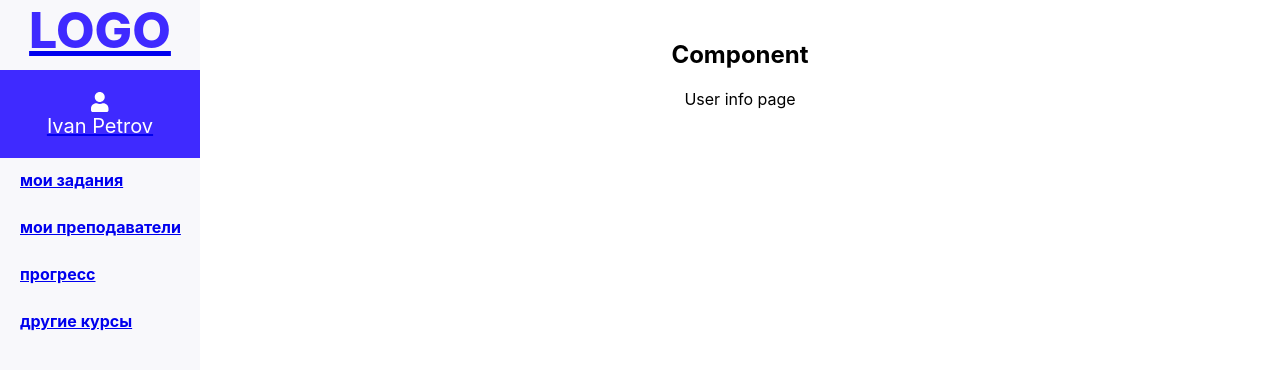
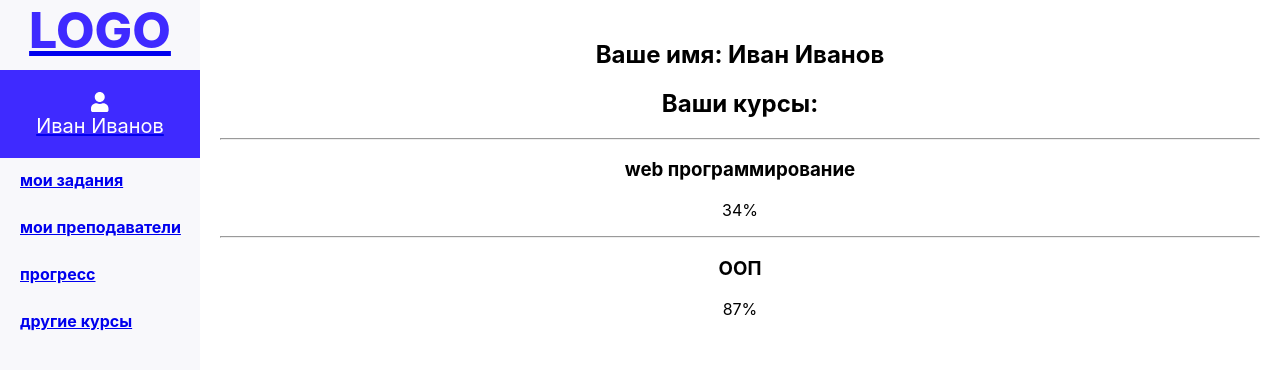
Before and after one commit to Prokshin/EduProjectStudent, a React (Create React App) app: page /user in a window 1280 px wide. Shown: the top 370 px of the page. Built offline with nearby package versions, Linux system fonts and the light colour scheme.

Commit message:
rename courses page to all-courses, add temp service, edit user info

```diff
--- a/src/component/content/content.js
+++ b/src/component/content/content.js
@@ -4,7 +4,7 @@ import TasksPage from "../../pages/tasks";
 import UserInfo from '../../pages/user-info'
 import TeacherPage from '../../pages/teachers'
 import HomePage from "../../pages/home";
-import CoursesPage from "../../pages/courses";
+import CoursesPage from "../../pages/all-courses";
 
 const Content = props => {
   let element = "";
--- /dev/null
+++ b/src/component/courses-list/courses-list.js
@@ -0,0 +1,13 @@
+import React from "react";
+
+const CoursesList = props => {
+  return (
+    <div>
+      <hr></hr>
+      <h3>{props.name}</h3>
+      <p>{props.progress}%</p>
+    </div>
+  );
+};
+
+export default CoursesList;
--- a/src/component/navigation/navigation.js
+++ b/src/component/navigation/navigation.js
@@ -3,6 +3,7 @@ import UserPicture from "../user-picture/user-picture";
 import NavogationItem from "../navigation-item/navigation-item";
 import "./navigation.css";
 import { Link } from "react-router-dom";
+import { user } from '../../services/user-data'
 
 const Navigation = props => {
   const nav = [
@@ -25,7 +26,7 @@ const Navigation = props => {
         <div className="navigation_logo">LOGO</div>
       </Link>
       <Link to="/user">
-        <UserPicture name={props.name} />
+        <UserPicture name={user.name}  />
       </Link>
       {navItem}
     </div>
--- a/src/pages/user-info.js
+++ b/src/pages/user-info.js
@@ -1,10 +1,25 @@
 import React, { Component } from "react";
-
-
+import { user } from "../services/user-data";
+import CoursesList from "../component/courses-list/courses-list";
 export default class UserInfo extends Component {
+  constructor() {
+    super();
+    this.state = {
+      name: user.name,
+      courses: user.courses
+    };
+  }
 
   render() {
-    return (<div><h2>Component</h2>User info page </div>)
-
+    const coursesElement = this.state.courses.map(n => {
+      return <CoursesList name={n.name} progress={n.progress} key={n.name} />;
+    });
+    return (
+      <div>
+        <h2>Ваше имя: {this.state.name} </h2>
+        <h2>Ваши курсы: </h2>
+        {coursesElement}
+      </div>
+    );
   }
 }
--- /dev/null
+++ b/src/services/user-data.js
@@ -0,0 +1,13 @@
+export const user = {
+  name: "Иван Иванов",
+  courses: [
+    {
+      name: "web программирование",
+      progress: 34
+    },
+    {
+      name: "ООП",
+      progress: 87
+    }
+  ]
+};
```
Also changed, not shown: src/pages/all-courses.js (renamed from src/pages/courses.js).
